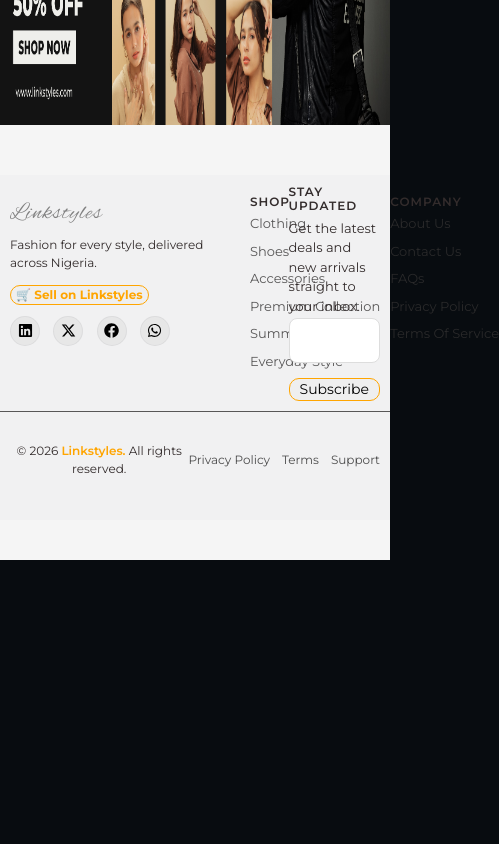
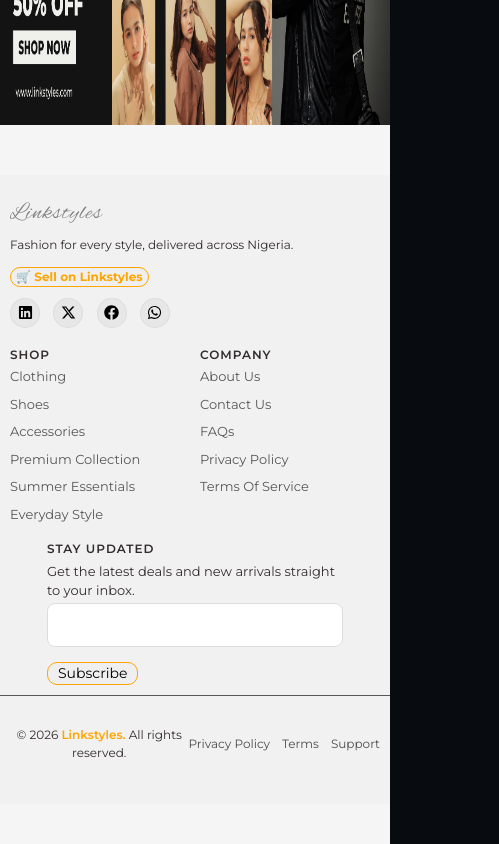
Before and after one commit to RISkylollipop/LINKSTYLES-PROJECT, a React (Vite) app in the folder LinkStyles/: page /shoes in a window 390 px wide. Shown: the part 1684-2528 px from the top of the page, 499 px wide, since content can reach past the window. Before the commit the page ends 2244 px from the top, so only its background shows below. Built offline with nearby package versions, Linux system fonts and the light colour scheme; no server answers; a web font is replaced by a local one.

Commit message:
Footer Overlapping style adjusted

```diff
--- a/LinkStyles/src/Components/Footer/Footer.jsx
+++ b/LinkStyles/src/Components/Footer/Footer.jsx
@@ -1,7 +1,4 @@
 import React, { useState } from "react";
-import "bootstrap/dist/css/bootstrap.min.css";
-import { Button } from "react-bootstrap";
-import "bootstrap/dist/js/bootstrap.min.js";
 import styles from "./Footer.module.css";
 import { useNavigate } from "react-router-dom";
 
@@ -271,13 +268,12 @@ function Footer() {
         spaceBetween={0}
         slidesPerView="auto"
         loop={true}
-        speed={1800} // Adjust for smoothness (lower = slower, smoother)
+        speed={1800}
         autoplay={{
-          delay: 0, // No delay
+          delay: 0,
           disableOnInteraction: false,
         }}
-        freeMode={true} // Allow natural movement
-        // centeredSlides={true} // Center slides smoothly
+        freeMode={true}
         modules={[Autoplay]}
         breakpoints={{
           300: { slidesPerView: 2 },
--- a/LinkStyles/src/Components/Footer/Footer.module.css
+++ b/LinkStyles/src/Components/Footer/Footer.module.css
@@ -60,7 +60,7 @@
 
 
 .FooterCardContainer {
-    display: grid;
+    display: flex;
     grid-template-columns: 1fr 2fr 1fr;
     gap: 10px;
     width: 100%;
@@ -286,7 +286,8 @@
     }
 
     .footerCardNews {
-        width: 100%;
+        max-width: 80%;
+        margin: 0 auto;
         margin-top: 0;
     }
 
```
